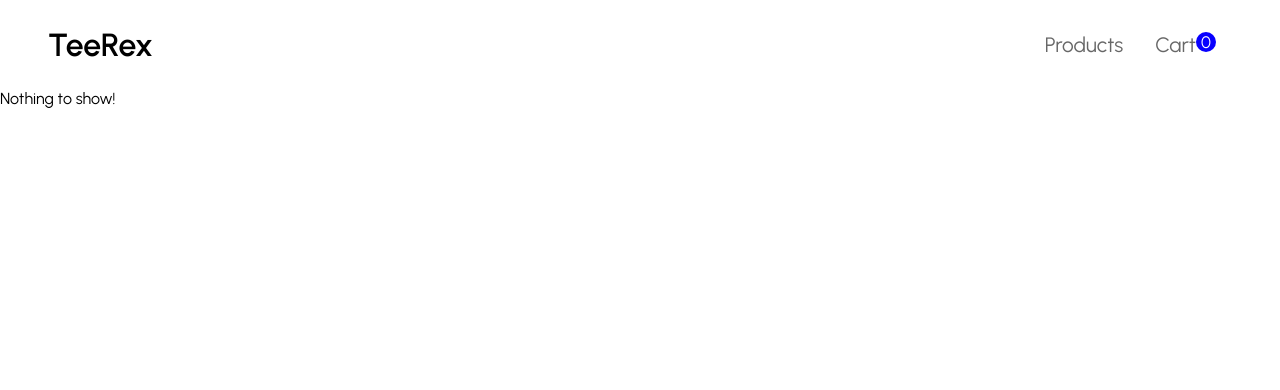
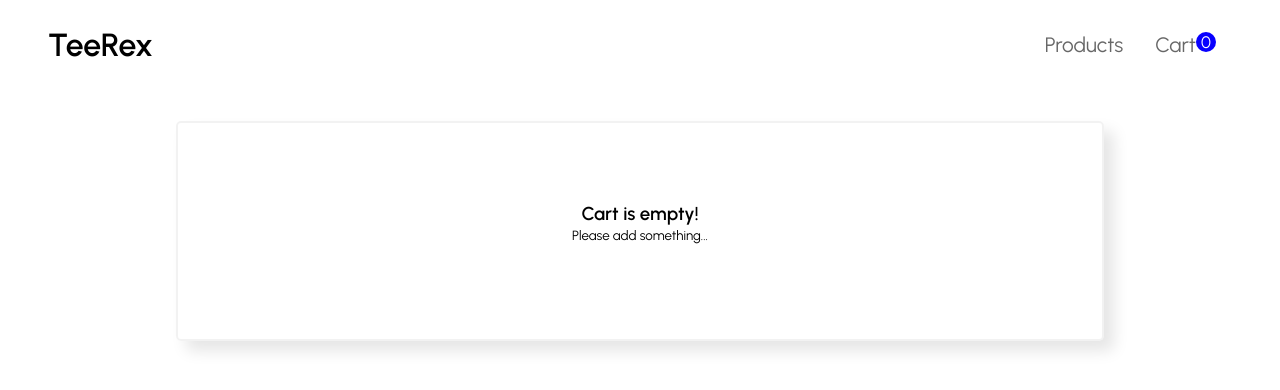
Before and after one commit to anikman98/teerex-store, a React (Create React App) app: page /cart in a window 1280 px wide. Shown: the top 390 px of the page. Built offline with nearby package versions, Linux system fonts and the light colour scheme.

Commit message:
Changed cart css

```diff
--- a/src/components/cart/Cart.js
+++ b/src/components/cart/Cart.js
@@ -1,23 +1,27 @@
-import {useContext} from 'react'
-import CartContext from '../../context/cart/CartContext'
+import {useContext} from 'react';
+import CartContext from '../../context/cart/CartContext';
+import EmptyCart from './EmptyCart';
+import CartCard from './CartCard';
+import '../../css/Cart.css';
 
 function Cart() {
 
   const cart = useContext(CartContext);
 
+  console.log(cart);
+
   return (
-    <div>
+      <div className='cart-container'>
       {
         cart.cart.length > 0 ?
-        cart.cart.map((item) => {
+        cart.cart.map((item, index) => {
           return (
-            <p>{item.name}</p>
+            <CartCard product={item} />
           )
         })
-        : "Nothing to show!"
-
+        : <EmptyCart />
       }
-    </div>
+      </div>
   )
 }
 
--- /dev/null
+++ b/src/components/cart/CartCard.js
@@ -0,0 +1,23 @@
+import React from 'react';
+import '../../css/Cart.css';
+
+const CartCard = ({product}) => {
+    console.log(product)
+  return (
+    <div className='cart-card'>
+        <div className="cart-card-image">
+            <img src={product.imageURL} alt={product.name} height="100"/>
+        </div>
+        <div className="cart-card-content">
+            <div className='cart-card-name'>
+                <h3>{product.name}</h3>
+            </div>
+            <div className="cart-card-price">
+                <h4>{product.currency}&nbsp;{product.price}</h4>
+            </div>
+        </div>
+    </div>
+  )
+}
+
+export default CartCard
--- /dev/null
+++ b/src/components/cart/EmptyCart.js
@@ -0,0 +1,14 @@
+import '../../css/Cart.css'
+
+const EmptyCart = () => {
+  return (
+    <div className='cart-card'>
+      <div className="empty-card">
+        <h3>Cart is empty!</h3>
+        <small>Please add something...</small>
+      </div>
+    </div>
+  )
+}
+
+export default EmptyCart
--- a/src/components/main/ProductCard.js
+++ b/src/components/main/ProductCard.js
@@ -4,7 +4,11 @@ import '../../css/Card.css';
 
 function ProductCard({item}) {
 
-    const cart = useContext(CartContext);
+  const cart = useContext(CartContext);
+
+  const addToCart = () => {
+    cart.setCart([...cart.cart, item])
+  }
 
   return (
     <div className='card'>
@@ -18,7 +22,7 @@ function ProductCard({item}) {
                     <h4>{item.currency}&nbsp;{item.price}</h4>
                 </div>
                 <div className="card-button">
-                    <button className='add-item-button' onClick={() => {cart.setCart([...cart.cart, item])}}>Add to Cart</button>
+                    <button className='add-item-button' onClick={addToCart}>Add to Cart</button>
                 </div>
             </div>
         </div>
--- a/src/css/Cart.css
+++ b/src/css/Cart.css
@@ -0,0 +1,50 @@
+.cart-container{
+    margin: auto;
+    width: 75%;
+    padding: 1rem;
+
+    display: flex;
+    flex-direction: column;
+    gap: 0.5rem;
+
+}
+
+.empty-card{
+    padding-bottom: 2rem;
+    margin: auto;
+    text-align: center;
+    width: 100%;
+}
+
+.cart-card{
+    height: 200px;
+    margin: 1rem;
+    box-shadow: 10px 10px 15px 0px rgba(0,0,0,0.1);
+    border: 2px solid rgba(0, 0, 0, 0.05);
+    border-radius: 5px;
+    display: flex;
+    justify-content: flex-start;
+    gap: 1rem;
+    padding-top: 1rem;
+}
+
+.cart-card-image>img{
+    padding: 1rem;
+    width: 200px;
+    height: 160px;
+}
+
+.cart-card-content{
+    display: flex;
+    flex-direction: column;
+    justify-content: flex-start;
+    gap: 1rem;
+}
+
+.cart-card-name{
+    font-size: 1.5rem;
+}
+
+.cart-card-price{
+
+}
```
